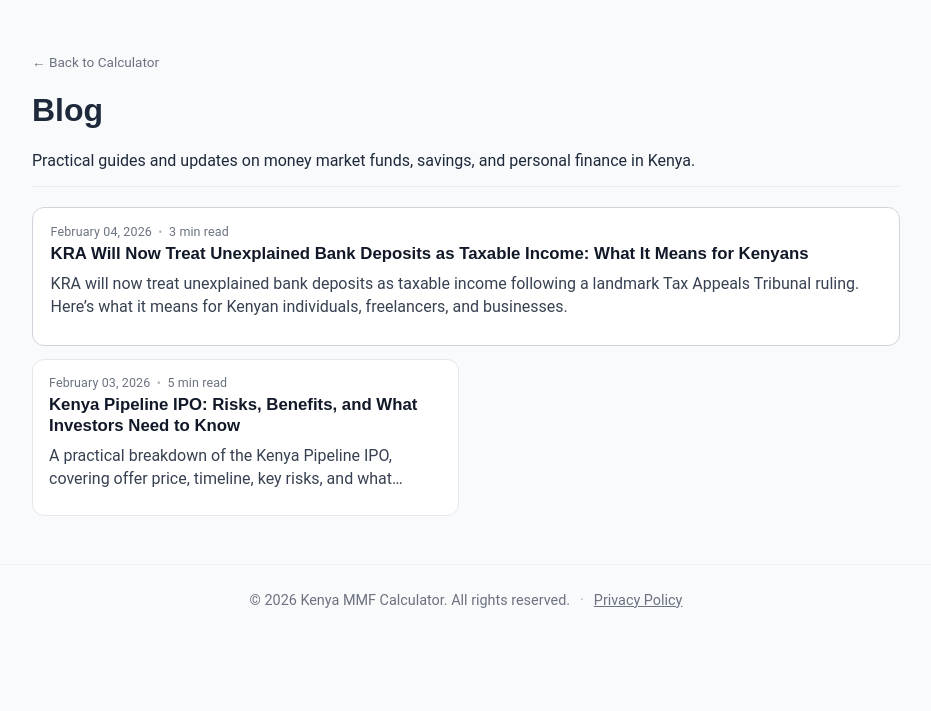
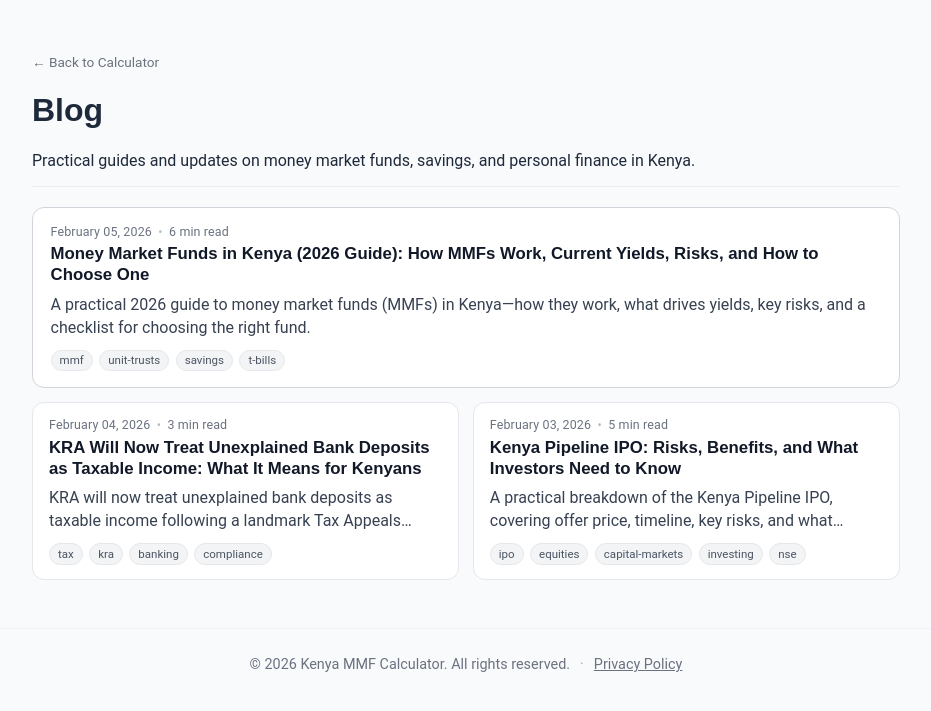
Before and after one commit to Coinimain/kenyanmmf, a Jekyll site: the page built from blog.md, in a window 1280 px wide. Shown: the top 711 px of the page, without its empty margins (174-1105 px from the left). Built offline with Jekyll 4.4.1, drawn with Linux system fonts in a browser that asks for light colours; comment, search, counter and statistics services are not loaded; some of the changed lines change nothing that is shown.

Commit message:
Publish MMF 2026 guide and add post tags

```diff
--- a/_posts/2026-02-03-kenya-pipeline-ipo-risks-benefits.md
+++ b/_posts/2026-02-03-kenya-pipeline-ipo-risks-benefits.md
@@ -2,6 +2,7 @@
 layout: post
 title: "Kenya Pipeline IPO: Risks, Benefits, and What Investors Need to Know"
 description: "A practical breakdown of the Kenya Pipeline IPO, covering offer price, timeline, key risks, and what Kenyan investors should realistically expect."
+tags: [ipo, equities, capital-markets, investing, nse]
 ---
 
 <p style="margin-top:0.5rem; color:#555;">
--- a/_posts/2026-02-04-kra-unexplained-bank-deposits-taxable-income.md
+++ b/_posts/2026-02-04-kra-unexplained-bank-deposits-taxable-income.md
@@ -3,6 +3,7 @@ layout: post
 title: "KRA Will Now Treat Unexplained Bank Deposits as Taxable Income: What It Means for Kenyans"
 date: 2026-02-04
 description: "KRA will now treat unexplained bank deposits as taxable income following a landmark Tax Appeals Tribunal ruling. Here’s what it means for Kenyan individuals, freelancers, and businesses."
+tags: [tax, kra, banking, compliance]
 ---
 
 The Kenya Revenue Authority (KRA) has intensified efforts to expand the country’s tax base, and this time the focus has shifted directly to unexplained bank deposits. Following a landmark court ruling, money flowing into a bank or mobile money account may now be treated as taxable income unless the account holder can clearly prove otherwise.
--- /dev/null
+++ b/_posts/2026-02-05-money-market-funds-kenya-2026-guide.md
@@ -0,0 +1,291 @@
+---
+
+layout: post
+
+title: "Money Market Funds in Kenya (2026 Guide): How MMFs Work, Current Yields, Risks, and How to Choose One"
+
+date: 2026-02-05
+
+description: "A practical 2026 guide to money market funds (MMFs) in Kenya—how they work, what drives yields, key risks, and a checklist for choosing the right fund."
+
+tags: [mmf, unit-trusts, savings, t-bills]
+
+---
+
+
+
+Money Market Funds (MMFs) have quietly become one of Kenya’s default “parking spots” for cash: safer than chasing hype, more rewarding than leaving money idle in a low-interest savings account, and liquid enough for real life.
+
+
+
+If you’ve been hearing **“MMFs were doing 15–18% last year, but now they’re lower”**, that’s not a rumor. It’s exactly how money markets behave. When government and short-term rates fall, MMF yields trend down with them. The key is knowing **what MMFs are for**, **what drives their returns**, and **how to pick one without getting trapped by marketing**.
+
+
+
+If you want to estimate potential outcomes quickly, use the <a href="{{ '/' | relative_url }}">Kenya MMF Calculator</a> to model growth and compare scenarios.
+
+
+
+## What Is a Money Market Fund in Kenya?
+
+
+
+A Money Market Fund is a regulated collective investment scheme (unit trust) that pools money from many investors and invests it in short-term, interest-earning instruments. In Kenya, that typically includes Treasury bills, fixed deposits/call deposits with banks, and other near-cash instruments that mature in the short term.
+
+
+
+The simplest way to think about it is that you are buying units in a professionally managed “basket” of short-term securities. As those instruments earn interest and mature, the fund reinvests and your value grows gradually over time.
+
+
+
+## MMF vs “Real Investing”: Why the Difference Matters
+
+
+
+There is a useful mindset shift that helps you make better decisions: an MMF is best treated as a savings tool, not a high-return investment.
+
+
+
+That framing makes expectations realistic. An MMF’s job is capital preservation plus a return that is often better than a standard savings account. By contrast, assets like equities, real estate, or private business are where you typically accept more volatility in exchange for potentially higher long-term returns.
+
+
+
+This does not make MMFs “bad.” It makes them very useful for certain goals.
+
+
+
+## Why MMF Yields Rise and Fall
+
+
+
+MMF returns are not fixed. They move with the broader money market.
+
+
+
+### Treasury Bill Rates Set the Tone
+
+
+
+The biggest driver is what government short-term paper is paying. When Treasury bill rates are high, MMFs can invest at higher yields and their returns trend up (often with a lag). When Treasury bill rates fall, returns soften as older, higher-yield holdings mature and get replaced with lower-yield paper.
+
+
+
+This is why people can remember “last year was 15–18%,” then see lower numbers later. It’s not always a fund problem. It’s often the environment.
+
+
+
+### Monetary Policy and Liquidity Conditions
+
+
+
+Central bank policy and liquidity conditions also matter. When rates are being eased, short-term yields can trend down over time, and MMFs typically adjust downward with them.
+
+
+
+### Inflation and the Real Return Question
+
+
+
+Another reason people choose MMFs is to aim for returns that stay above inflation. If MMF yields remain comfortably higher than inflation, you keep purchasing power while earning something on top. If yields drop close to inflation, the advantage shrinks, but the stability and liquidity can still make sense depending on your goal.
+
+
+
+## How MMFs Actually Make Money
+
+
+
+Most Kenyan MMFs generate returns from:
+
+
+
+\- Treasury bills (91/182/364 day)
+
+\- Fixed deposits or call deposits with banks
+
+\- Commercial paper (short-term corporate debt)
+
+\- Other approved short-term instruments (depending on the mandate)
+
+
+
+Your outcome is influenced by portfolio mix, reinvestment rates, fees/expenses, and how well the fund manages liquidity.
+
+
+
+Two funds can hold similar assets but deliver different net results because costs and execution matter.
+
+
+
+## Are MMFs Safe in Kenya?
+
+
+
+MMFs are generally lower-risk than equities or speculative assets, but they are not risk-free.
+
+
+
+What they do well is stability and liquidity. What you should still understand is the downside set:
+
+
+
+\- Reinvestment risk: yields fall when market rates fall
+
+\- Credit risk: if the fund has exposure beyond government paper, counterparties matter
+
+\- Liquidity timing: withdrawals may take time depending on the fund rules
+
+\- Fee drag: net returns after costs are what you keep
+
+\- Operational risk: reduced by custodians, trustees, audits, and regulation, but still worth checking
+
+
+
+A well-run MMF is designed to minimize unpleasant surprises, but it still matters who is managing your money and what the portfolio is allowed to hold.
+
+
+
+## When an MMF Is the Right Move in Kenya
+
+
+
+Most people get the best value from MMFs when they use them for the right purpose.
+
+
+
+### Emergency Fund (Best Use-Case)
+
+
+
+MMFs are ideal for emergency savings you might need within days, not minutes. Many people keep “tonight money” in M-Pesa/bank and “this-week money” in an MMF.
+
+
+
+### Sinking Funds (Rent, School Fees, Holiday, Car Deposit)
+
+
+
+If you know you will spend later, an MMF helps you save with discipline while earning some return along the way. December spending is not a surprise. Planned expenses deserve planned saving.
+
+
+
+### Business Cash Management (SMEs)
+
+
+
+For businesses with inventory cycles, MMFs can hold surplus float between restock cycles, especially when you want to separate business cash from spending cash.
+
+
+
+### Parking Cash While You Plan
+
+
+
+If you’re waiting to deploy a lump sum into a bond, a down payment, or a business opportunity, an MMF can be a temporary home that keeps your money working while you decide.
+
+
+
+## How to Choose a Money Market Fund in Kenya (2026 Checklist)
+
+
+
+If you want to choose well, ignore marketing and use a simple filter.
+
+
+
+### 1) Consistent Net Returns, Not One Great Week
+
+
+
+Look at performance over time and how stable it is. If a fund looks “too good,” ask how it’s being measured and whether it’s net of fees.
+
+
+
+### 2) Fees and Total Costs
+
+
+
+Costs quietly decide winners. Two similar portfolios can deliver different results because of fees.
+
+
+
+### 3) Liquidity Terms
+
+
+
+Ask how long withdrawals take, what the cut-off times are, and what happens on weekends/holidays. A fund can be great for a sinking fund but inconvenient for emergencies if settlement is slow.
+
+
+
+### 4) Fund Size and Operational Maturity
+
+
+
+Scale can help with negotiation power and cost efficiency, though it’s not the only thing that matters.
+
+
+
+### 5) Portfolio Quality and Risk Posture
+
+
+
+Understand the balance between government paper, bank deposits, and corporate exposure, plus concentration limits. This is where “safe” is defined.
+
+
+
+### 6) Regulated Status and Service Providers
+
+
+
+Confirm the fund is properly licensed and check the custodian, trustee, and auditor. Transparency is part of what makes MMFs attractive.
+
+
+
+## A Reality Check on “MMF Rates” in 2026
+
+
+
+MMFs are variable-rate. If you see a number being advertised, sanity-check it:
+
+
+
+\- Is it a short window or a specific lookback period?
+
+\- Is it net of fees?
+
+\- Is the fund taking more credit risk to push returns?
+
+\- Is the number comparable across providers?
+
+
+
+The best MMF is rarely the one with the loudest headline. It’s usually the one that does its job consistently.
+
+
+
+## Common MMF Mistakes (And How to Avoid Them)
+
+
+
+\- Chasing last year’s yield instead of understanding rate cycles
+
+\- Treating an MMF like a guaranteed return product
+
+\- Making emotional moves when returns soften
+
+\- Ignoring fees and withdrawal rules
+
+
+
+A simple strategy is to set a goal, automate top-ups, and withdraw when the goal requires it, not when emotions spike.
+
+
+
+## Final Thoughts
+
+
+
+Money Market Funds have become popular in Kenya for a reason. They offer a practical balance of stability, liquidity, and returns that can beat basic savings options, especially for emergency funds, sinking funds, and cash you plan to use within months.
+
+
+
+If you want to model realistic outcomes, use the <a href="{{ '/' | relative_url }}">Kenya MMF Calculator</a> to test different monthly contributions and yield assumptions.
```
